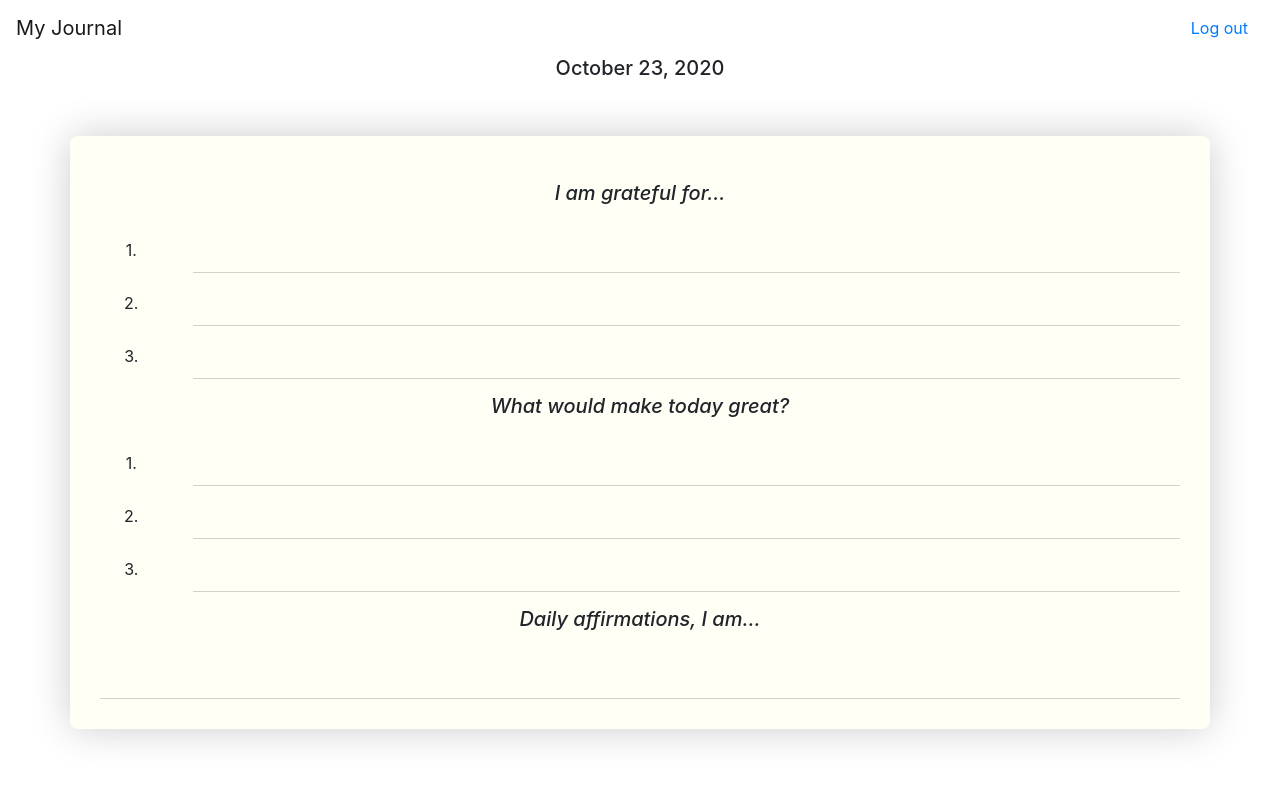
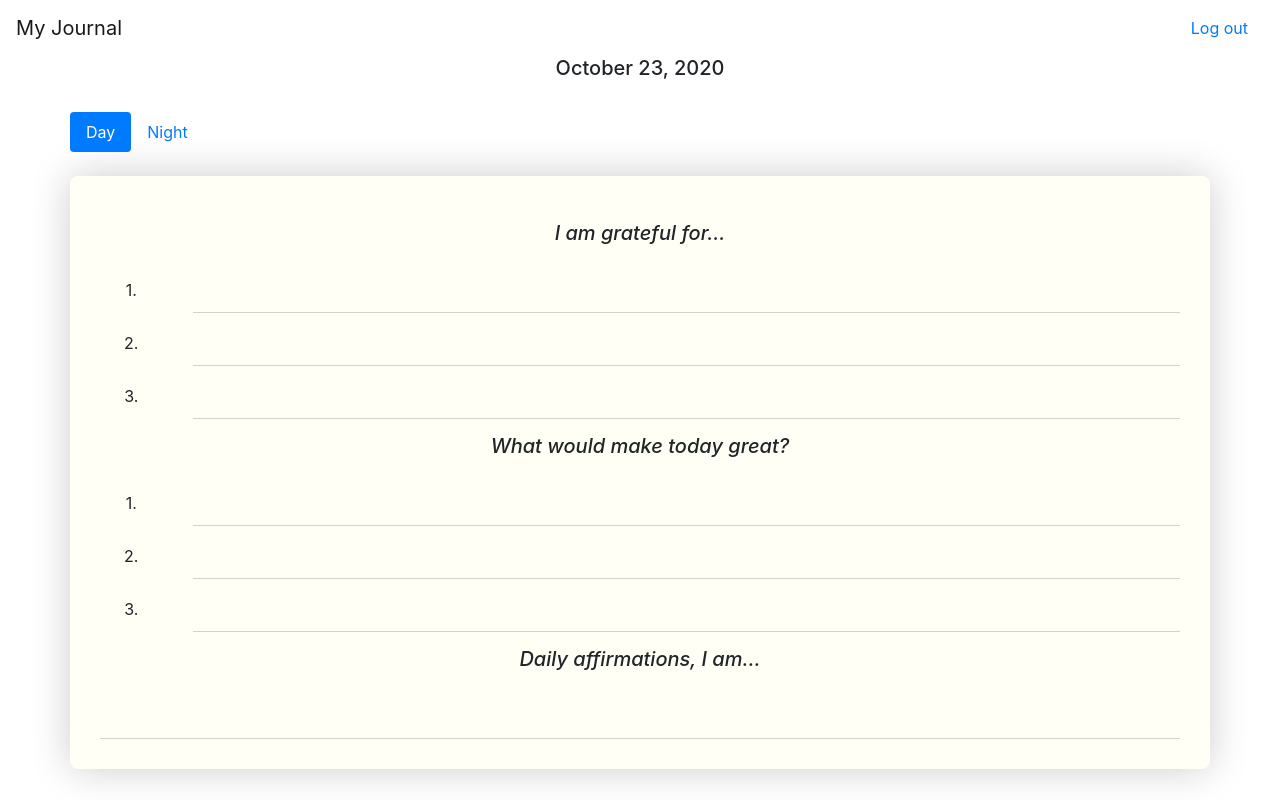
Before and after one commit to sukruthmk/5-min-journal, a React (Create React App) app in the folder frontend/: page /log in a window 1280 px wide. Built offline with nearby package versions, Linux system fonts and the light colour scheme.

Commit message:
added day and night toggle button

```diff
--- a/frontend/src/components/CreateJournal/CreateJournal.js
+++ b/frontend/src/components/CreateJournal/CreateJournal.js
@@ -5,6 +5,7 @@ import { Col, Container, Form, Row } from "react-bootstrap";
 import Styled from "styled-components";
 
 import DisplayDate from "./DisplayDate";
+import SwitchLogEntry from "./SwitchLogEntry";
 
 const MainContainer = Styled.div`
   margin-bottom: 30px;
@@ -49,10 +50,15 @@ const Input = Styled(Form.Control)`
 `;
 
 const CreateJournal = (): React.Node => {
+  const [logEntryType, setLogEntryType] = React.useState<string>("day");
   return (
     <MainContainer>
       <DisplayDate />
       <br />
+      <SwitchLogEntry
+        logEntryType={logEntryType}
+        setLogEntryType={setLogEntryType}
+      />
       <br />
       <Form>
         <JournalContainer>
--- /dev/null
+++ b/frontend/src/components/CreateJournal/SwitchLogEntry.js
@@ -0,0 +1,34 @@
+// @flow
+import * as React from "react";
+import { Container, Nav, Row } from "react-bootstrap";
+
+type Props = {
+  logEntryType: string,
+  setLogEntryType: (string) => void,
+};
+
+const SwitchLogEntry = ({
+  logEntryType,
+  setLogEntryType,
+}: Props): React.Node => {
+  return (
+    <Container>
+      <Row>
+        <Nav variant="pills" defaultActiveKey={logEntryType}>
+          <Nav.Item>
+            <Nav.Link eventKey="day" onClick={() => setLogEntryType("day")}>
+              Day
+            </Nav.Link>
+          </Nav.Item>
+          <Nav.Item>
+            <Nav.Link eventKey="night" onClick={() => setLogEntryType("night")}>
+              Night
+            </Nav.Link>
+          </Nav.Item>
+        </Nav>
+      </Row>
+    </Container>
+  );
+};
+
+export default SwitchLogEntry;
--- /dev/null
+++ b/frontend/src/components/CreateJournal/constants.js
@@ -0,0 +1,6 @@
+// @flow
+
+const LOG_ENTRY_DAY = "day";
+const LOH_ENTRY_NIGHT = "night";
+
+export default { LOG_ENTRY_DAY, LOH_ENTRY_NIGHT };
```
